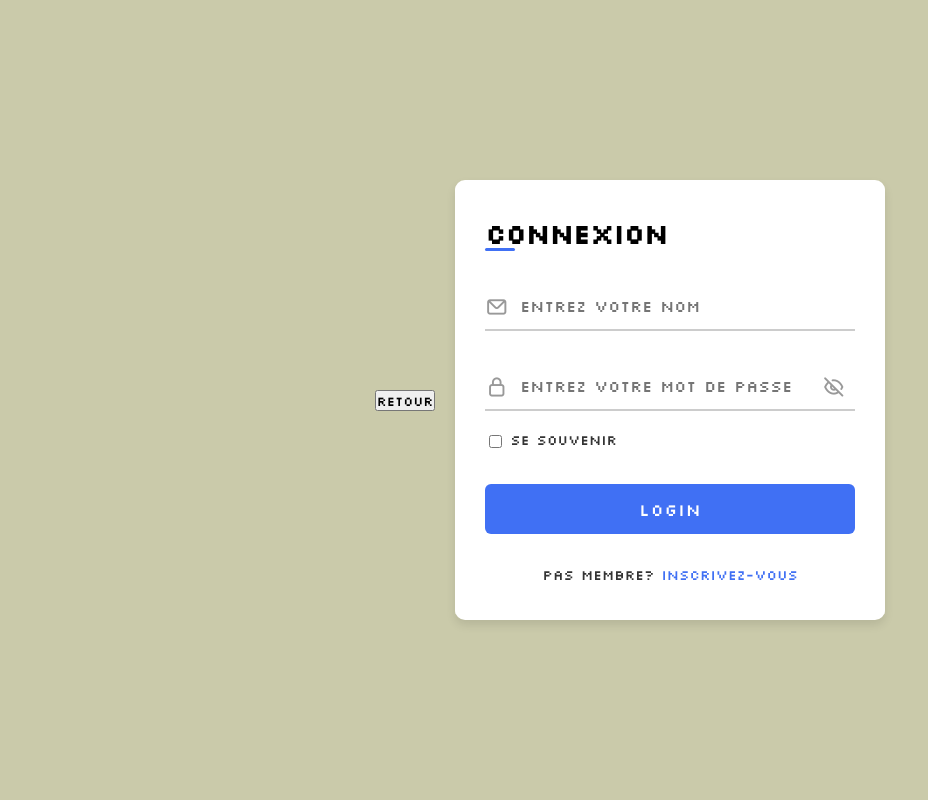
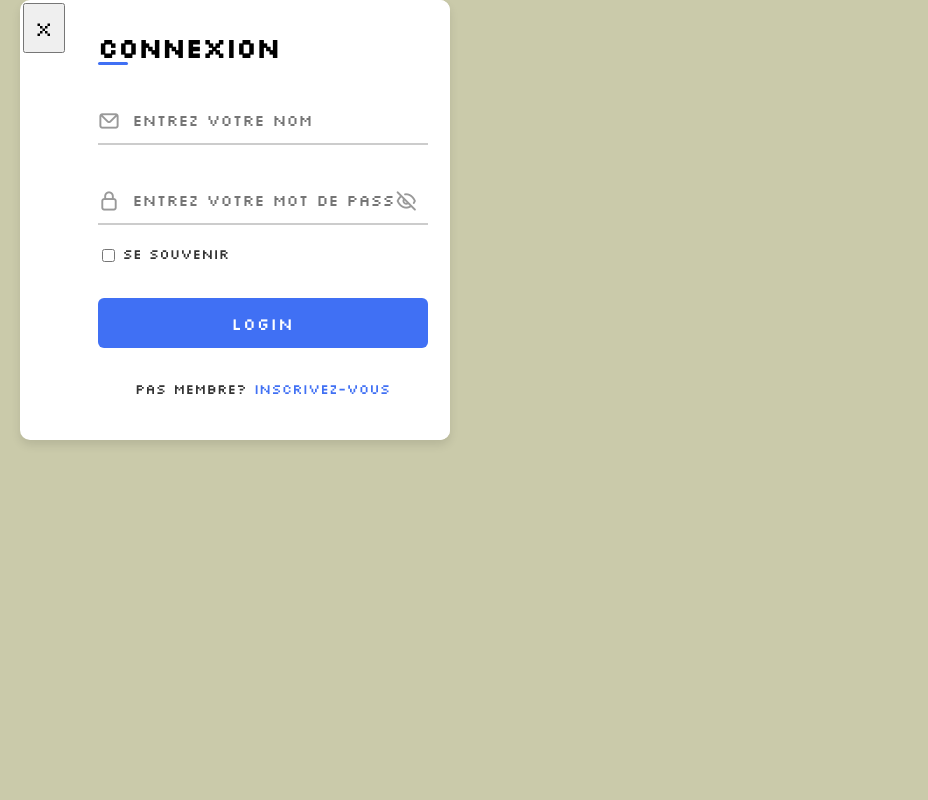
Before and after one commit to GROSS-Jeremy-2124027/SAE-Serious-game, a PHP site: page /connexion.html in a window 1280 px wide. Shown: the whole page, without its empty margins (0-928 px from the left). Run offline with PHP 8.4, Linux system fonts and the light colour scheme.

Commit message:
popup connexion sur boutonse connecter

```diff
--- a/connexion.html
+++ b/connexion.html
@@ -1,5 +1,5 @@
 <!DOCTYPE html>
-<html lang="fr">
+<html lang="fr" id="connexion">
 <head>
     <meta charset="UTF-8">
     <meta http-equiv="X-UA-Compatible" content="IE=edge">
@@ -12,13 +12,13 @@
     <link rel="stylesheet" href="style2.css">
 </head>
 <body>
-    <a href="index.html">
-        <button class="boutonConnexion">
-            Retour
-        </button>
-    </a>
     <div class="container">
         <div class="forms">
+            <a>
+                <button class="boutonConnexion" onclick="boutonRetour()" id="btnconnexion">
+                    X
+                </button>
+            </a>
             <div class="form login">
                 <span class="title">Connexion</span>
 
@@ -85,5 +85,6 @@
     </div>
 
     <script src="script2.js"></script>
+    <script src="script.js"></script>
 </body>
 </html>
--- a/script.js
+++ b/script.js
@@ -4,6 +4,8 @@ var btnid;
 var btnCampagne;
 var btnMulti;
 var btnRetour = document.createElement("button")
+var btnconnexion
+
 
 function menuLvl() {
     btnMulti = document.getElementById("boutonMulti");
@@ -34,7 +36,6 @@ function menuLvl() {
         document.getElementById("description").appendChild(textDescription);
 
     }
-
     document.getElementById("menulvl").appendChild(btnRetour);
 }
 
@@ -48,3 +49,13 @@ function removeAllChildNodes(parent) {
         parent.removeChild(parent.firstChild);
     }
 }
+
+function connexionPage() {
+    document.getElementById('connexion').innerHTML='<object type="text/html" data="connexion.html" width="450" height="600"></object>';
+}
+
+function boutonRetour() {
+    document.getElementById('connexion').innerHTML=""
+    btnconnexion = document.getElementById('boutonconnexion')
+    document.getElementById('connexion').appendChild(btnconnexion)
+}
--- a/style2.css
+++ b/style2.css
@@ -8,12 +8,8 @@
 }
 
 body{
-    height: 100vh;
     display: flex;
-    align-items: center;
-    justify-content: center;
     background-color: #cacaaa;
-    ;
 }
 
 .container{
@@ -29,7 +25,6 @@ body{
 
 .container .forms{
     display: flex;
-    align-items: center;
     height: 440px;
     width: 200%;
     transition: height 0.2s ease;
@@ -41,6 +36,7 @@ body{
     padding: 30px;
     background-color: #fff;
     transition: margin-left 0.18s ease;
+    margin-right: 1em;
 }
 
 .container.active .login{
@@ -178,3 +174,9 @@ body{
     margin-top: 30px;
     text-align: center;
 }
+
+.boutonConnexion {
+    padding: 10px;
+    margin:3px;
+    font-size: 20px;
+}
```
Also changed, not shown: index.html (+12 -7 lines), style.css (+7 -1 lines).
